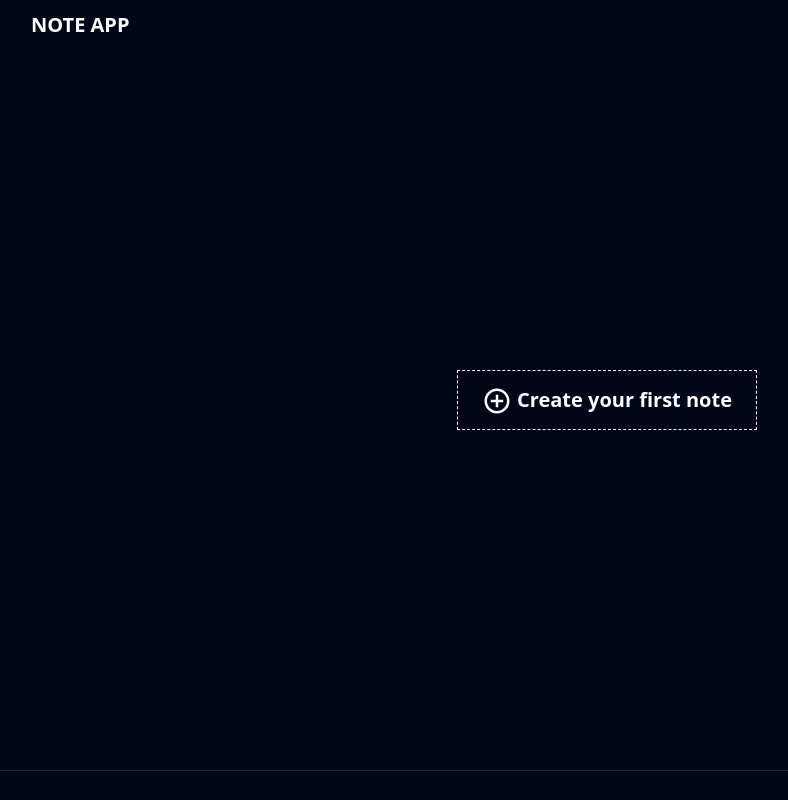
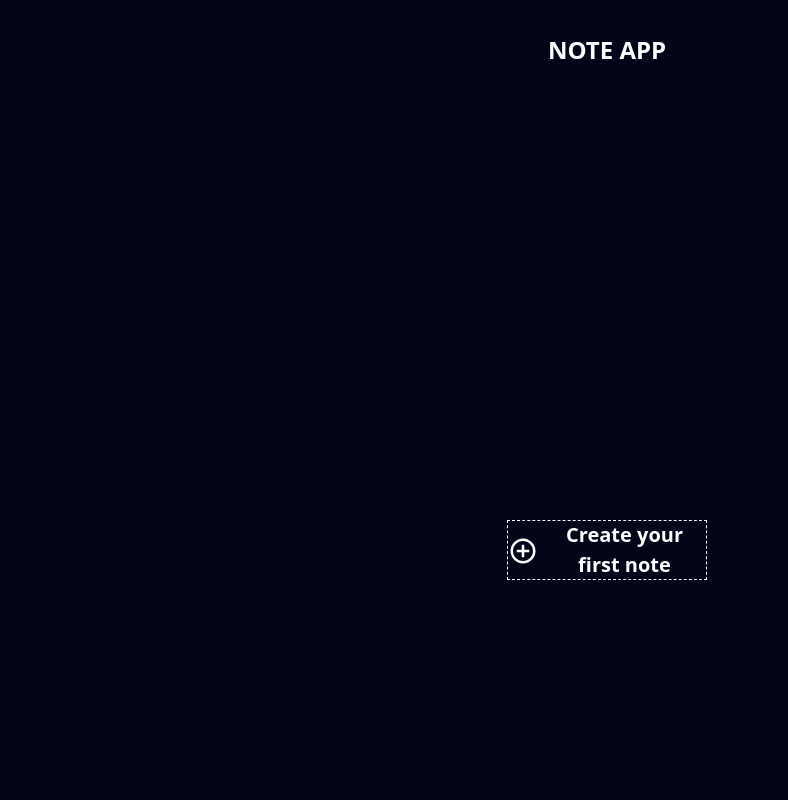
Before and after one commit to dogukanbasaran/note-app, a React (Vite) app: page / in a window 1280 px wide. Shown: the top 800 px of the page, without its empty margins (33-821 px from the left). Built offline with nearby package versions, Linux system fonts and the light colour scheme.

Commit message:
ui updated

```diff
--- a/src/components/Header.jsx
+++ b/src/components/Header.jsx
@@ -1,11 +1,11 @@
 const Header = () => {
   return (
-    <header className="h-[50px]">
+    <header className="h-[100px]">
       <div
-        className="h-[100%] w-[90%] m-auto flex justify-between items-center"
+        className="h-[100%] w-[90%] m-auto flex justify-center items-center"
         id="container"
       >
-        <a href="#" className="text-[1.25rem] font-[700] uppercase">
+        <a href="#" className="text-[1.50rem] font-[700] uppercase">
           Note App
         </a>
       </div>
--- a/src/components/Main.jsx
+++ b/src/components/Main.jsx
@@ -99,7 +99,7 @@ const Main = () => {
           </div>
         ) : null}
         <div
-          className={`min-h-[65vh] h-[auto] w-[100%] min-[768px]:w-[700px] grid min-[768px]:grid-cols-2 min-[1280px]:w-[1050px] min-[1280px]:grid-cols-3 gap-y-[40px] ${
+          className={`relative h-[700px] overflow-auto scrollbar-hide w-[auto]  grid min-[768px]:grid-cols-2  min-[1280px]:grid-cols-3  gap-[50px] p-[50px] ${
             visibility ? "blur-sm" : "blur-none"
           }`}
         >
--- a/src/components/NoteCard.jsx
+++ b/src/components/NoteCard.jsx
@@ -32,7 +32,7 @@ const NoteCard = ({ text, color, fontStyle, onHandleDeleteCard, id }) => {
 
   return (
     <div
-      className={`h-[300px] w-[300px] text-black justify-self-center flex flex-col border`}
+      className={`h-[300px] w-[300px] text-black justify-self-center flex flex-col`}
     >
       <div
         id="container"
--- a/src/index.css
+++ b/src/index.css
@@ -8,3 +8,14 @@
     @apply box-border m-0 p-0;
   }
 }
+
+@layer utilities {
+  .scrollbar-hide {
+    -ms-overflow-style: none;
+    scrollbar-width: none;
+  }
+
+  .scrollbar-hide::-webkit-scrollbar {
+    display: none;
+  }
+}
```
